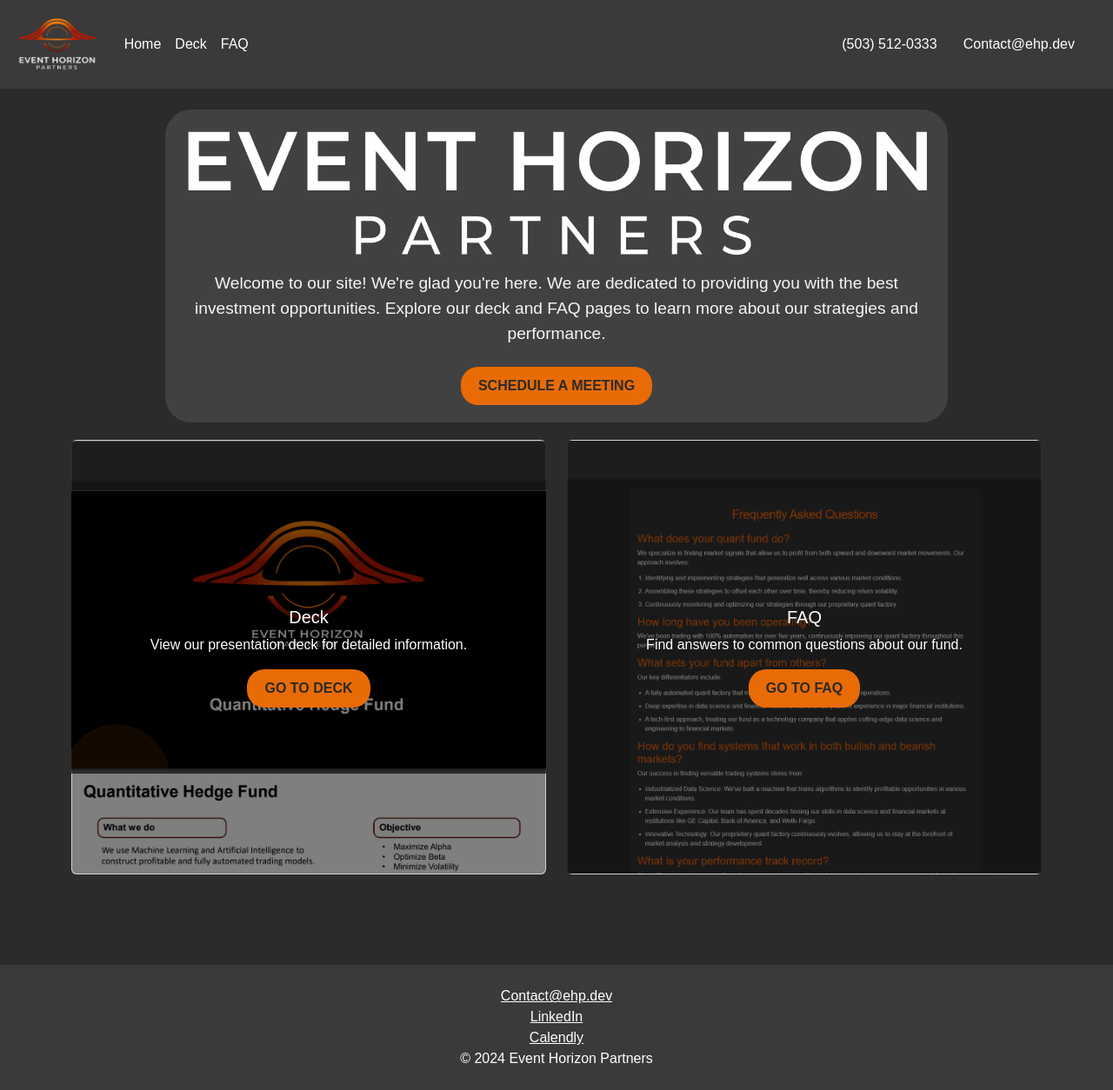
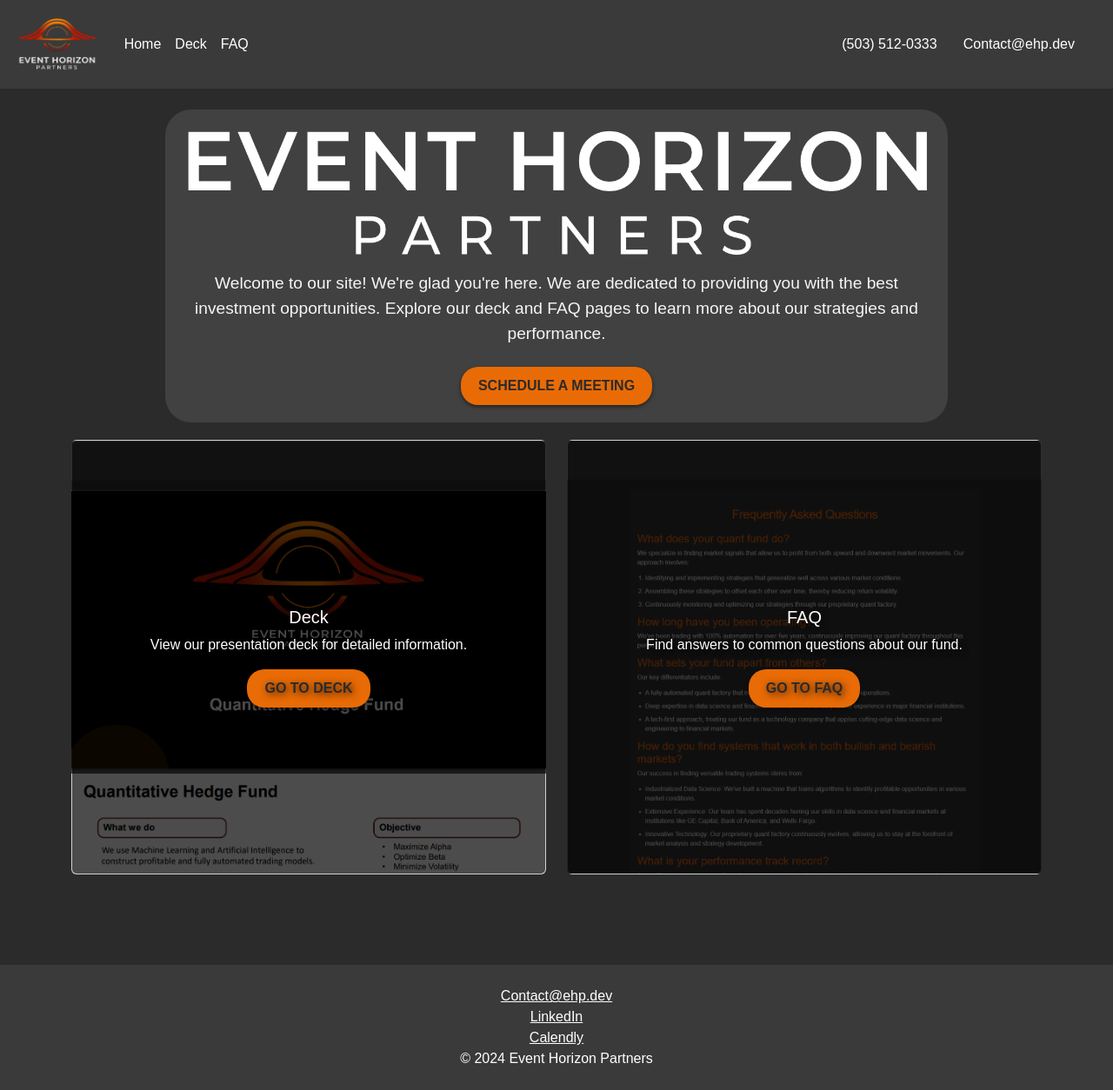
Before and after one commit to EventHorizonPartners/Investor_Relations, a Jekyll site: the page built from index.markdown, in a window 1280 px wide. Shown: the whole page at 87% size. Built offline with Jekyll 4.4.1, drawn with Linux system fonts in a browser that asks for light colours.

Commit message:
card adjustments

```diff
--- a/assets/css/style.css
+++ b/assets/css/style.css
@@ -136,16 +136,17 @@
 }
 
 /* Card Styles */
+/* Card Styles */
 .card {
   background-size: cover; /* Ensure the image fills the card */
   background-repeat: no-repeat;
   background-position: center;
-  color: white;
+  color: white; /* Keeps the original text color */
   height: 500px;
 }
 
 .card-body {
-  background: rgba(0, 0, 0, 0.5);
+  background: rgba(0, 0, 0, 0.7); /* Darker background for better readability */
   padding: 20px;
   display: flex;
   align-items: center;
@@ -153,28 +154,31 @@
 }
 
 .card-img-overlay {
-  background: rgba(0, 0, 0, 0.5);
+  background: rgba(0, 0, 0, 0.7); /* Increase the opacity for better text contrast */
   padding: 20px;
   display: flex;
   flex-direction: column;
   align-items: center;
   justify-content: center;
   text-align: center;
+  text-shadow: 2px 2px 8px rgba(0, 0, 0, 0.8); /* Stronger shadow to enhance text legibility */
 }
 
 .btn-custom {
-  background-color: rgb(233, 107, 5); /* Button color */
-  color: #2b2b2b; /* Button text color */
+  background-color: rgb(233, 107, 5); /* Maintains original button color */
+  color: #2b2b2b; /* Keeps the original button text color */
   border: none;
   padding: 10px 20px;
   border-radius: 20px;
   text-transform: uppercase;
   font-weight: bold;
+  box-shadow: 0 2px 4px rgba(0, 0, 0, 0.5); /* Subtle shadow for depth */
 }
 
 .btn-custom:hover {
-  background-color: #e07b00; /* Darker shade for hover effect */
+  background-color: #e07b00; /* Darker shade for hover effect while keeping the same color scheme */
 }
+
 
 
 .faq-container {
```
